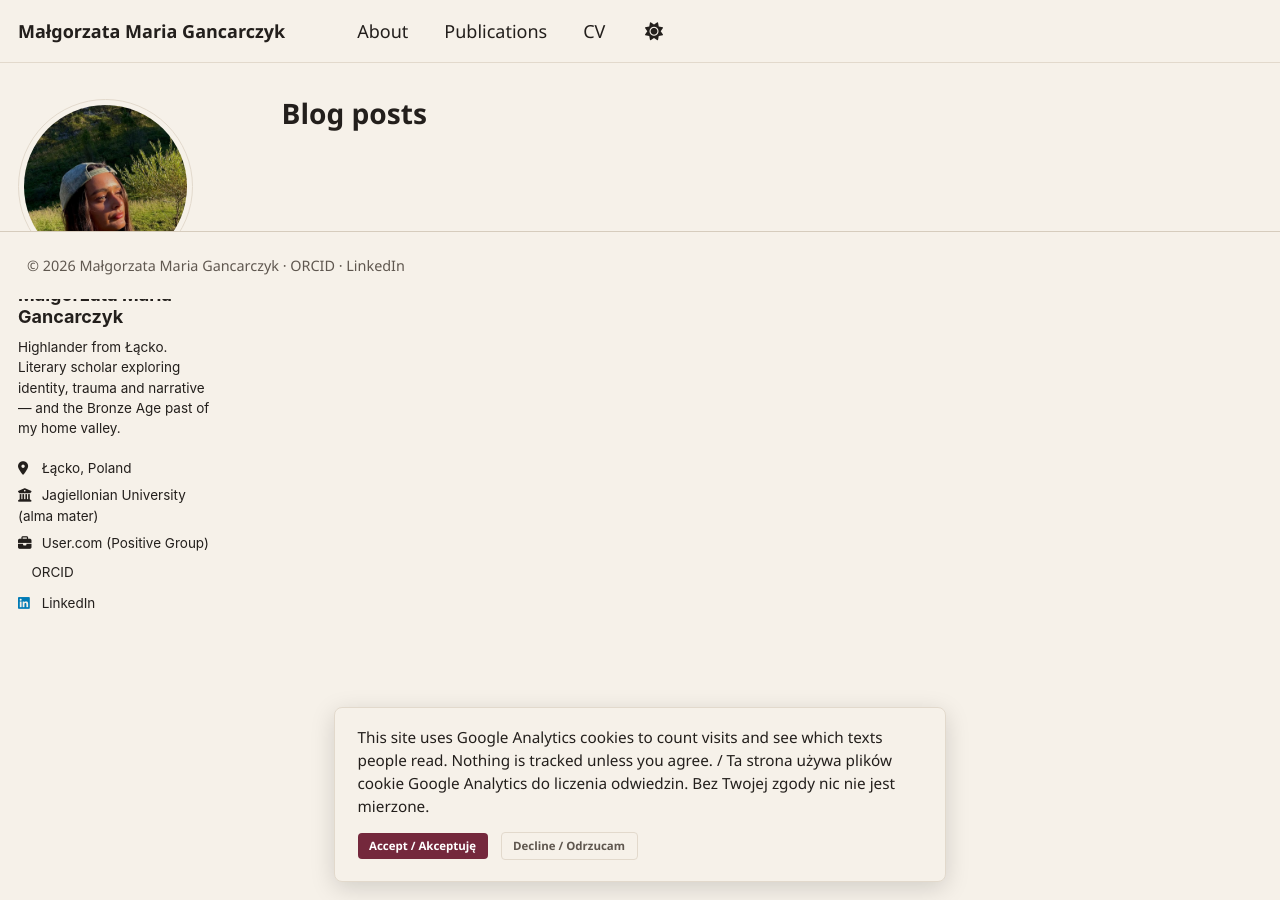
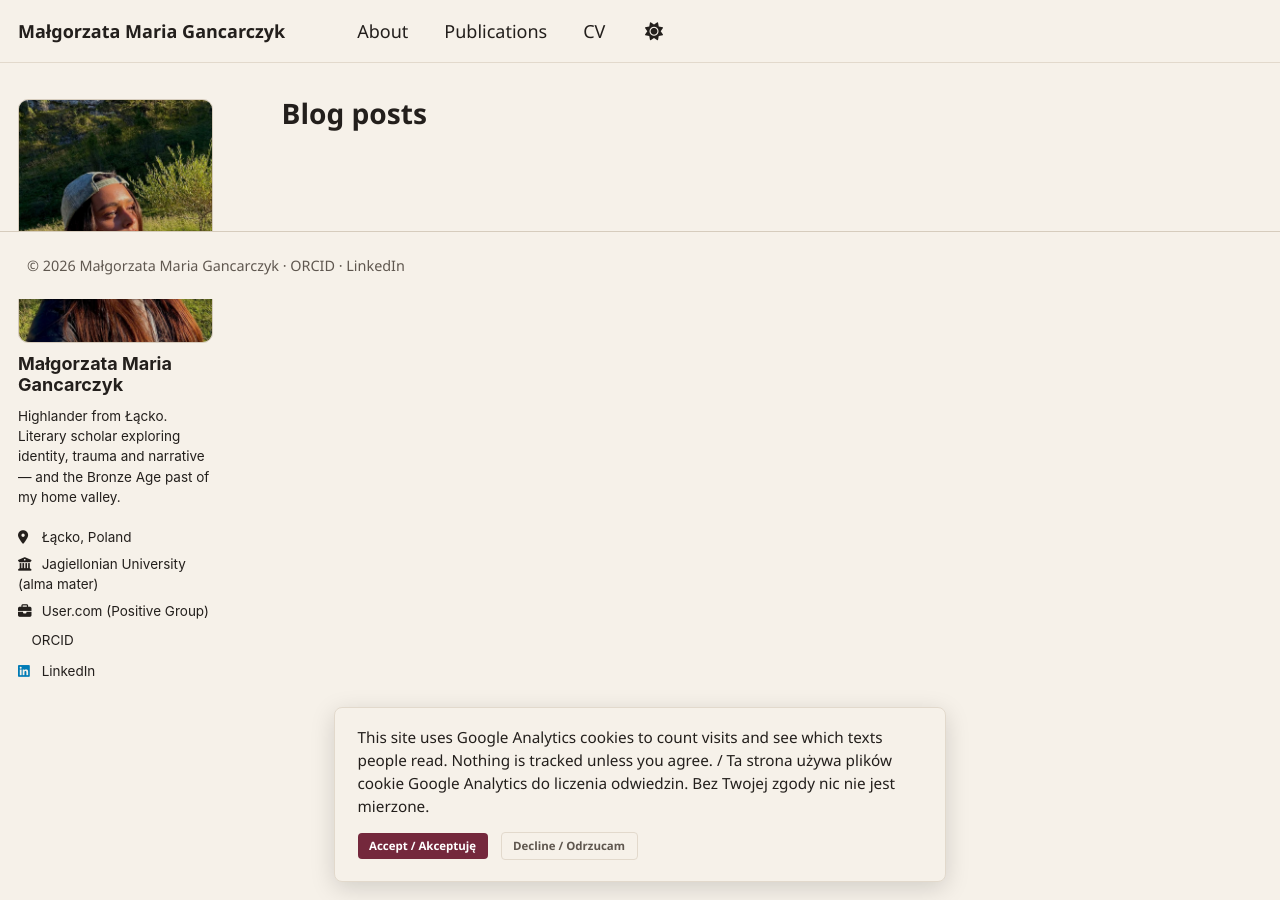
Before and after one commit to malgorzatagancarczyk/malgorzatagancarczyk.github.io, a Jekyll site: the page built from _pages/year-archive.html, in a window 1280 px wide. Built offline with Jekyll 4.4.1, drawn with Linux system fonts in a browser that asks for light colours; some web fonts are replaced; a style sheet for code colours, icons or effects is not loaded.

Commit message:
Update main.scss

```diff
--- a/assets/css/main.scss
+++ b/assets/css/main.scss
@@ -124,3 +124,6 @@ body { margin-bottom: 0 !important; padding-bottom: 0 !important; }
 /* Keep sidebar inside the page so the footer never cuts it */
 #main { display: flow-root; }
 .page__footer { clear: both; }
+
+/* Sidebar photo: original proportions, no circle, no crop */
+.author__avatar img { aspect-ratio: auto !important; object-fit: contain !important; width: 100%; height: auto !important; max-width: 220px; border-radius: 10px !important; padding: 0 !important; border: 1px solid var(--global-dark-border-color); }
```
